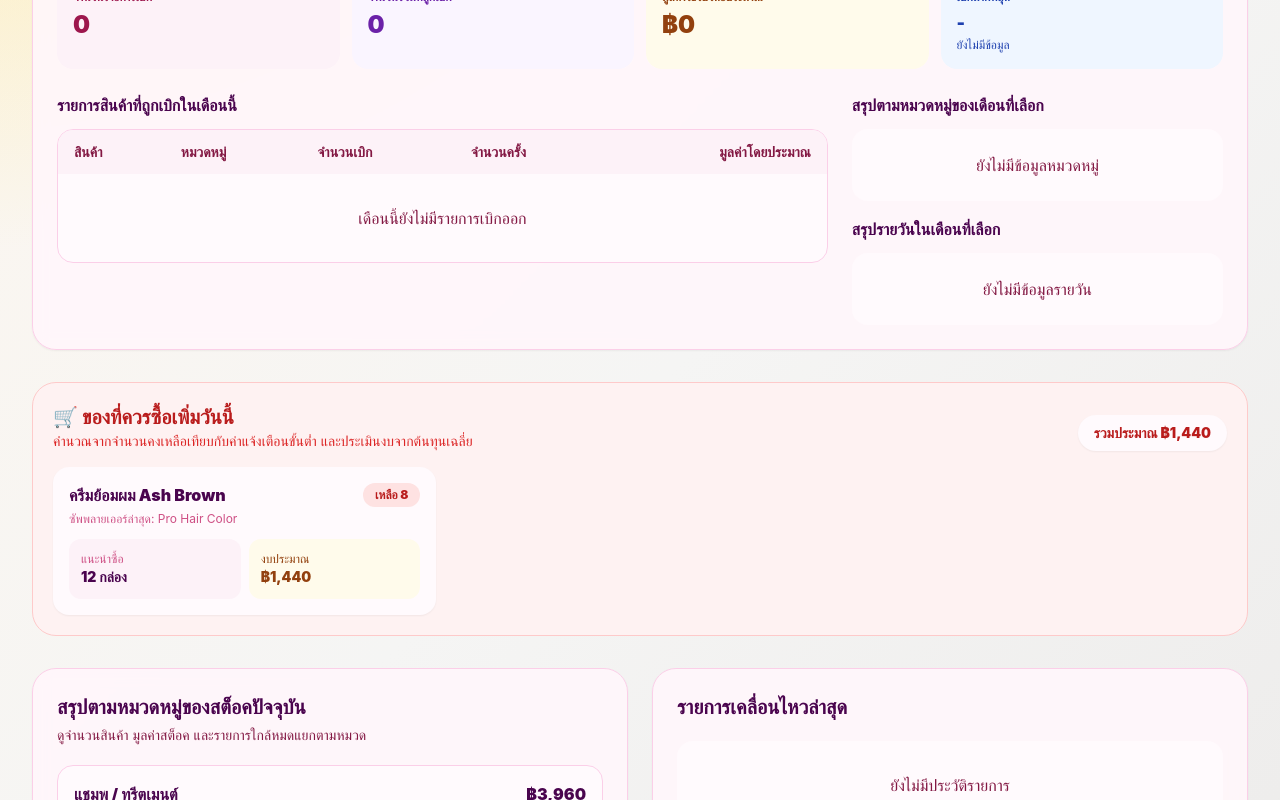
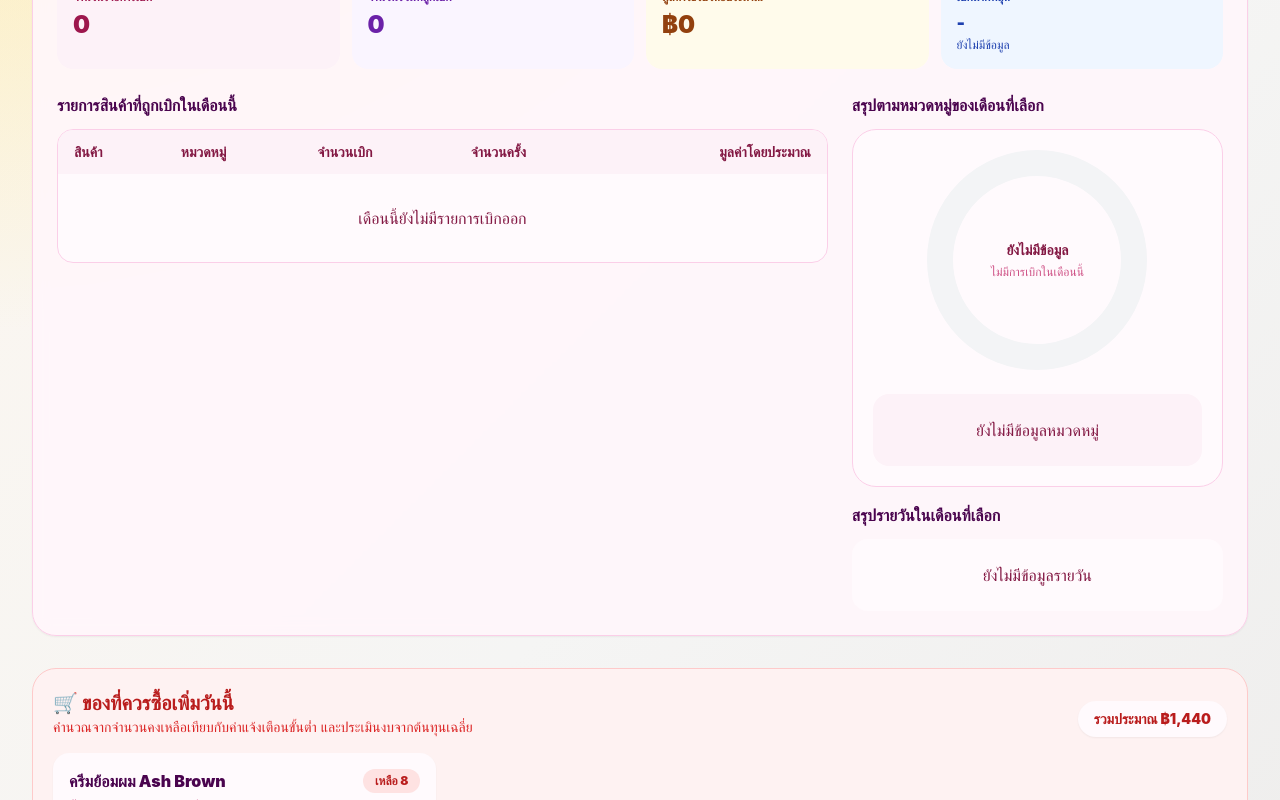
Before and after one commit to 60massmedia-ship-it/beauty-salon-inventory, a React (Vite) app: page / in a window 1280 px wide. Shown: the part 640-1440 px from the top of the page. Built offline with nearby package versions, Linux system fonts and the light colour scheme.

Commit message:
Add donut chart for monthly category usage

```diff
--- a/src/components/Dashboard.jsx
+++ b/src/components/Dashboard.jsx
@@ -16,6 +16,8 @@ const thaiMonths = [
   'พฤศจิกายน',
   'ธันวาคม',
 ];
+
+const chartColors = ['#ec4899', '#8b5cf6', '#f59e0b', '#3b82f6', '#10b981', '#94a3b8'];
 
 function StatCard({ icon, title, value, subtitle }) {
   return (
@@ -137,6 +139,94 @@ function buildMonthlyUsageReport({ transactions, products, costHistory, selected
   };
 }
 
+function buildCategoryChartData(categoryRows) {
+  const sorted = [...categoryRows].sort((a, b) => Number(b.estimatedCost || 0) - Number(a.estimatedCost || 0));
+  const top = sorted.slice(0, 5).map((item, index) => ({
+    ...item,
+    color: chartColors[index % chartColors.length],
+  }));
+
+  const others = sorted.slice(5).reduce(
+    (acc, item) => {
+      acc.quantity += Number(item.quantity || 0);
+      acc.estimatedCost += Number(item.estimatedCost || 0);
+      acc.productCount += Number(item.productCount || 0);
+      return acc;
+    },
+    { category: 'อื่น ๆ', quantity: 0, estimatedCost: 0, productCount: 0 }
+  );
+
+  if (others.estimatedCost > 0) {
+    top.push({
+      ...others,
+      color: chartColors[5],
+    });
+  }
+
+  const total = top.reduce((sum, item) => sum + Number(item.estimatedCost || 0), 0);
+  return top.map((item) => ({
+    ...item,
+    percent: total > 0 ? (Number(item.estimatedCost || 0) / total) * 100 : 0,
+  }));
+}
+
+function DonutChart({ data, total }) {
+  const size = 220;
+  const strokeWidth = 26;
+  const radius = (size - strokeWidth) / 2;
+  const circumference = 2 * Math.PI * radius;
+
+  if (!data.length || total <= 0) {
+    return (
+      <div className="relative flex items-center justify-center">
+        <svg width={size} height={size} viewBox={`0 0 ${size} ${size}`} className="-rotate-90">
+          <circle cx={size / 2} cy={size / 2} r={radius} fill="none" stroke="#f3f4f6" strokeWidth={strokeWidth} />
+        </svg>
+        <div className="absolute text-center">
+          <p className="text-sm font-black text-neutral-500">ยังไม่มีข้อมูล</p>
+          <p className="mt-1 text-xs text-neutral-400">ไม่มีการเบิกในเดือนนี้</p>
+        </div>
+      </div>
+    );
+  }
+
+  let accumulated = 0;
+
+  return (
+    <div className="relative flex items-center justify-center">
+      <svg width={size} height={size} viewBox={`0 0 ${size} ${size}`} className="-rotate-90">
+        <circle cx={size / 2} cy={size / 2} r={radius} fill="none" stroke="#f3f4f6" strokeWidth={strokeWidth} />
+        {data.map((item, index) => {
+          const fraction = item.percent / 100;
+          const dash = fraction * circumference;
+          const gap = circumference - dash;
+          const dashOffset = -accumulated * circumference;
+          accumulated += fraction;
+          return (
+            <circle
+              key={`${item.category}-${index}`}
+              cx={size / 2}
+              cy={size / 2}
+              r={radius}
+              fill="none"
+              stroke={item.color}
+              strokeWidth={strokeWidth}
+              strokeDasharray={`${dash} ${gap}`}
+              strokeDashoffset={dashOffset}
+              strokeLinecap="butt"
+            />
+          );
+        })}
+      </svg>
+      <div className="absolute text-center">
+        <p className="text-xs font-black text-neutral-500">มูลค่ารวม</p>
+        <p className="mt-1 text-xl font-black text-neutral-950">{formatMoney(total)}</p>
+        <p className="mt-1 text-xs text-neutral-400">{data.length} หมวดหมู่</p>
+      </div>
+    </div>
+  );
+}
+
 export default function Dashboard({ products, transactions, costHistory }) {
   const currentDate = React.useMemo(() => new Date(), []);
   const yearOptions = React.useMemo(() => getAvailableYearOptions(transactions), [transactions]);
@@ -161,6 +251,7 @@ export default function Dashboard({ products, transactions, costHistory }) {
   }, [products, costHistory]);
 
   const monthlyReport = React.useMemo(() => buildMonthlyUsageReport({ transactions, products, costHistory, selectedMonth }), [transactions, products, costHistory, selectedMonth]);
+  const monthlyCategoryChartData = React.useMemo(() => buildCategoryChartData(monthlyReport.categoryRows), [monthlyReport.categoryRows]);
   const reorderSuggestions = React.useMemo(() => getReorderSuggestions(products, costHistory), [products, costHistory]);
 
   const productsWithCostStats = products.map((product) => {
@@ -179,13 +270,7 @@ export default function Dashboard({ products, transactions, costHistory }) {
     const key = product.category || 'อื่น ๆ';
     const unitCost = getEstimatedUnitCost(product, costHistory);
     if (!acc[key]) {
-      acc[key] = {
-        category: key,
-        productCount: 0,
-        totalStock: 0,
-        estimatedValue: 0,
-        lowStockCount: 0,
-      };
+      acc[key] = { category: key, productCount: 0, totalStock: 0, estimatedValue: 0, lowStockCount: 0 };
     }
     acc[key].productCount += 1;
     acc[key].totalStock += Number(product.stock || 0);
@@ -261,18 +346,31 @@ export default function Dashboard({ products, transactions, costHistory }) {
           <div className="space-y-4">
             <div>
               <h3 className="text-base font-black text-neutral-950">สรุปตามหมวดหมู่ของเดือนที่เลือก</h3>
-              <div className="mt-3 space-y-3">
-                {monthlyReport.categoryRows.length > 0 ? monthlyReport.categoryRows.map((item) => (
-                  <div key={item.category} className="rounded-2xl border border-neutral-100 bg-white p-4">
-                    <div className="flex items-start justify-between gap-3">
-                      <div>
-                        <p className="font-black text-neutral-950">{item.category}</p>
-                        <p className="text-xs text-neutral-400">{item.productCount} รายการ / {formatNumber(item.quantity)} ชิ้น</p>
+              <div className="mt-3 rounded-3xl border border-neutral-200 bg-white p-4 md:p-5">
+                <div className="grid gap-6 lg:items-center">
+                  <div className="flex justify-center">
+                    <DonutChart data={monthlyCategoryChartData} total={monthlyReport.totalCost} />
+                  </div>
+                  <div className="space-y-3">
+                    {monthlyCategoryChartData.length > 0 ? monthlyCategoryChartData.map((item, index) => (
+                      <div key={`${item.category}-${index}`} className="rounded-2xl border border-neutral-100 bg-neutral-50 p-4">
+                        <div className="flex items-start justify-between gap-3">
+                          <div className="min-w-0">
+                            <div className="flex items-center gap-3">
+                              <span className="h-3.5 w-3.5 shrink-0 rounded-full" style={{ backgroundColor: item.color }} />
+                              <p className="truncate font-black text-neutral-950">{item.category}</p>
+                            </div>
+                            <p className="mt-1 text-xs text-neutral-400">{formatNumber(item.productCount)} รายการ / {formatNumber(item.quantity)} ชิ้น</p>
+                          </div>
+                          <div className="shrink-0 text-right">
+                            <p className="font-black text-neutral-950">{formatMoney(item.estimatedCost)}</p>
+                            <p className="text-xs font-black text-neutral-500">{item.percent.toFixed(1)}%</p>
+                          </div>
+                        </div>
                       </div>
-                      <p className="font-black text-neutral-950">{formatMoney(item.estimatedCost)}</p>
-                    </div>
+                    )) : <div className="rounded-2xl bg-neutral-50 p-6 text-center text-neutral-500">ยังไม่มีข้อมูลหมวดหมู่</div>}
                   </div>
-                )) : <div className="rounded-2xl bg-white p-6 text-center text-neutral-500">ยังไม่มีข้อมูลหมวดหมู่</div>}
+                </div>
               </div>
             </div>
 
@@ -282,10 +380,7 @@ export default function Dashboard({ products, transactions, costHistory }) {
                 {monthlyReport.dailyRows.slice(0, 8).map((item) => (
                   <div key={item.dateKey} className="rounded-2xl border border-neutral-100 bg-white p-4">
                     <div className="flex items-center justify-between gap-3">
-                      <div>
-                        <p className="font-black text-neutral-950">{new Date(item.dateKey).toLocaleDateString('th-TH', { dateStyle: 'medium' })}</p>
-                        <p className="text-xs text-neutral-400">{formatNumber(item.entries)} รายการ / {formatNumber(item.quantity)} ชิ้น</p>
-                      </div>
+                      <div><p className="font-black text-neutral-950">{new Date(item.dateKey).toLocaleDateString('th-TH', { dateStyle: 'medium' })}</p><p className="text-xs text-neutral-400">{formatNumber(item.entries)} รายการ / {formatNumber(item.quantity)} ชิ้น</p></div>
                       <p className="font-black text-neutral-950">{formatMoney(item.estimatedCost)}</p>
                     </div>
                   </div>
@@ -300,23 +395,14 @@ export default function Dashboard({ products, transactions, costHistory }) {
       {reorderSuggestions.length > 0 ? (
         <section className="rounded-3xl border border-red-200 bg-red-50 p-5">
           <div className="mb-4 flex flex-col gap-2 md:flex-row md:items-end md:justify-between">
-            <div>
-              <h2 className="text-xl font-black text-red-700">🛒 ของที่ควรซื้อเพิ่มวันนี้</h2>
-              <p className="text-sm text-red-600">คำนวณจากจำนวนคงเหลือเทียบกับค่าแจ้งเตือนขั้นต่ำ และประเมินงบจากต้นทุนเฉลี่ย</p>
-            </div>
+            <div><h2 className="text-xl font-black text-red-700">🛒 ของที่ควรซื้อเพิ่มวันนี้</h2><p className="text-sm text-red-600">คำนวณจากจำนวนคงเหลือเทียบกับค่าแจ้งเตือนขั้นต่ำ และประเมินงบจากต้นทุนเฉลี่ย</p></div>
             <div className="w-fit rounded-full bg-white px-4 py-2 text-sm font-black text-red-700 shadow-sm">รวมประมาณ {formatMoney(reorderSuggestions.reduce((sum, item) => sum + item.estimatedCost, 0))}</div>
           </div>
           <div className="grid gap-3 md:grid-cols-2 xl:grid-cols-3">
             {reorderSuggestions.map((product) => (
               <div key={product.id} className="rounded-2xl bg-white p-4 shadow-sm">
-                <div className="flex items-start justify-between gap-3">
-                  <div className="min-w-0"><p className="truncate font-black text-neutral-950">{product.name}</p><p className="mt-1 text-xs text-neutral-400">ซัพพลายเออร์ล่าสุด: {product.latestSupplier}</p></div>
-                  <span className="shrink-0 rounded-full bg-red-100 px-3 py-1 text-xs font-black text-red-700">เหลือ {product.stock}</span>
-                </div>
-                <div className="mt-3 grid grid-cols-2 gap-2 text-sm">
-                  <div className="rounded-xl bg-neutral-50 p-3"><p className="text-xs text-neutral-400">แนะนำซื้อ</p><p className="font-black text-neutral-950">{product.suggestQty} {product.unit}</p></div>
-                  <div className="rounded-xl bg-amber-50 p-3 text-amber-800"><p className="text-xs">งบประมาณ</p><p className="font-black">{formatMoney(product.estimatedCost)}</p></div>
-                </div>
+                <div className="flex items-start justify-between gap-3"><div className="min-w-0"><p className="truncate font-black text-neutral-950">{product.name}</p><p className="mt-1 text-xs text-neutral-400">ซัพพลายเออร์ล่าสุด: {product.latestSupplier}</p></div><span className="shrink-0 rounded-full bg-red-100 px-3 py-1 text-xs font-black text-red-700">เหลือ {product.stock}</span></div>
+                <div className="mt-3 grid grid-cols-2 gap-2 text-sm"><div className="rounded-xl bg-neutral-50 p-3"><p className="text-xs text-neutral-400">แนะนำซื้อ</p><p className="font-black text-neutral-950">{product.suggestQty} {product.unit}</p></div><div className="rounded-xl bg-amber-50 p-3 text-amber-800"><p className="text-xs">งบประมาณ</p><p className="font-black">{formatMoney(product.estimatedCost)}</p></div></div>
               </div>
             ))}
           </div>
@@ -332,10 +418,7 @@ export default function Dashboard({ products, transactions, costHistory }) {
           <div className="mt-5 space-y-3">
             {categorySummary.map((item) => (
               <div key={item.category} className="rounded-2xl border border-neutral-100 bg-white p-4">
-                <div className="flex items-start justify-between gap-3">
-                  <div><p className="font-black text-neutral-950">{item.category}</p><p className="text-xs text-neutral-400">{item.productCount} รายการ / รวม {formatNumber(item.totalStock)} ชิ้น</p></div>
-                  <div className="text-right"><p className="font-black text-neutral-950">{formatMoney(item.estimatedValue)}</p><p className={item.lowStockCount > 0 ? 'text-xs font-black text-red-600' : 'text-xs text-neutral-400'}>ใกล้หมด {item.lowStockCount} รายการ</p></div>
-                </div>
+                <div className="flex items-start justify-between gap-3"><div><p className="font-black text-neutral-950">{item.category}</p><p className="text-xs text-neutral-400">{item.productCount} รายการ / รวม {formatNumber(item.totalStock)} ชิ้น</p></div><div className="text-right"><p className="font-black text-neutral-950">{formatMoney(item.estimatedValue)}</p><p className={item.lowStockCount > 0 ? 'text-xs font-black text-red-600' : 'text-xs text-neutral-400'}>ใกล้หมด {item.lowStockCount} รายการ</p></div></div>
               </div>
             ))}
           </div>
@@ -345,10 +428,7 @@ export default function Dashboard({ products, transactions, costHistory }) {
           <h2 className="text-xl font-black text-neutral-950">รายการเคลื่อนไหวล่าสุด</h2>
           <div className="mt-5 space-y-3">
             {recentTransactions.length > 0 ? recentTransactions.map((item) => (
-              <div key={item.id} className="rounded-2xl border border-neutral-100 bg-white p-4">
-                <div className="flex items-center justify-between gap-3"><p className="font-black text-neutral-950">{item.productName}</p>{Number(item.quantity) > 0 ? <span className="rounded-full bg-neutral-100 px-3 py-1 text-xs font-black">{item.type === 'out' ? '-' : '+'}{item.quantity}</span> : null}</div>
-                <p className="mt-1 text-sm text-neutral-500">{item.reason}</p>
-              </div>
+              <div key={item.id} className="rounded-2xl border border-neutral-100 bg-white p-4"><div className="flex items-center justify-between gap-3"><p className="font-black text-neutral-950">{item.productName}</p>{Number(item.quantity) > 0 ? <span className="rounded-full bg-neutral-100 px-3 py-1 text-xs font-black">{item.type === 'out' ? '-' : '+'}{item.quantity}</span> : null}</div><p className="mt-1 text-sm text-neutral-500">{item.reason}</p></div>
             )) : <div className="rounded-2xl bg-white p-8 text-center text-neutral-500">ยังไม่มีประวัติรายการ</div>}
           </div>
         </Card>
```
